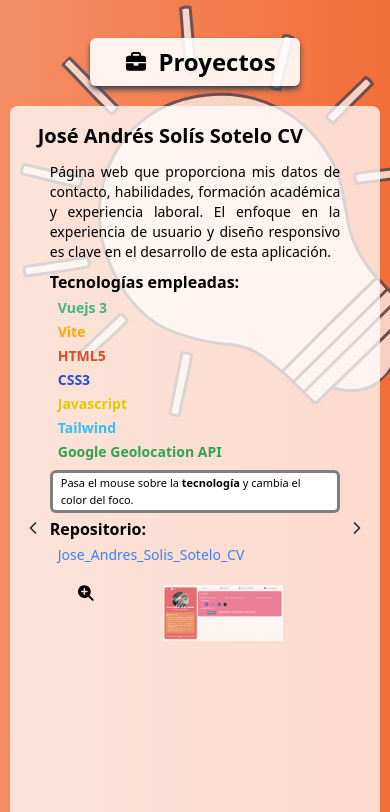
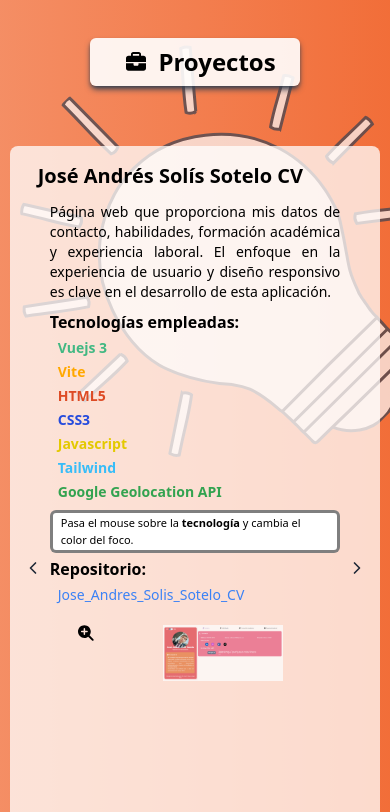
Before and after one commit to andres2697/andres-solis-portfolio, a Vue app: page / in a window 390 px wide. Shown: the part 2812-3624 px from the top of the page. Built offline with nearby package versions, Linux system fonts and the light colour scheme.

Commit message:
Editando espacio entre titulo y contenido

```diff
--- a/src/components/AboutMe.vue
+++ b/src/components/AboutMe.vue
@@ -101,7 +101,7 @@
             <span>{{ aboutMePar1 }}</span>
           </p>
           <p class="w-full text-justify text-base sm:text-lg translate translate-x-5 opacity-0 duration-2000 ease-out"
-            :class="animatePar ? '-translate-x-px sm:-translate-x-0 opacity-100' : ''"
+            :class="animatePar ? '-translate-x-5 sm:-translate-x-0 opacity-100' : ''"
           >
             <span class="text-2xl font-bold mr-0.5">L</span><span>{{ aboutMePar2 }}</span>
           </p>
--- a/src/components/Portfolio.vue
+++ b/src/components/Portfolio.vue
@@ -86,7 +86,7 @@
         Proyectos
       </h1>
     </div>
-    <div class="relative w-full h-auto sm:h-[85%] flex flex-col justify-center items-center">
+    <div class="relative w-full h-auto sm:h-[85%] flex flex-col justify-center items-center mt-10 sm:mt-0">
       <div class="absolute z-10 -top-28 left-0 -rotate-45 opacity-70">
         <svg width="450" height="450" id="Capa_2" data-name="Capa 2" xmlns="http://www.w3.org/2000/svg" viewBox="0 0 401.19 449.29">
           <g id="Capa_1-2" data-name="Capa 1">
@@ -167,7 +167,7 @@
               </span>
             </button>
 
-            <div class="hs-carousel-pagination flex justify-center absolute bottom-3 start-0 end-0 space-x-2 mt-10">
+            <div class="hs-carousel-pagination flex justify-center absolute bottom-3 start-0 end-0 space-x-2 mt-2 sm:mt-10">
               <span
                 v-for="index in carousel.length"
                 :key="index"
```
